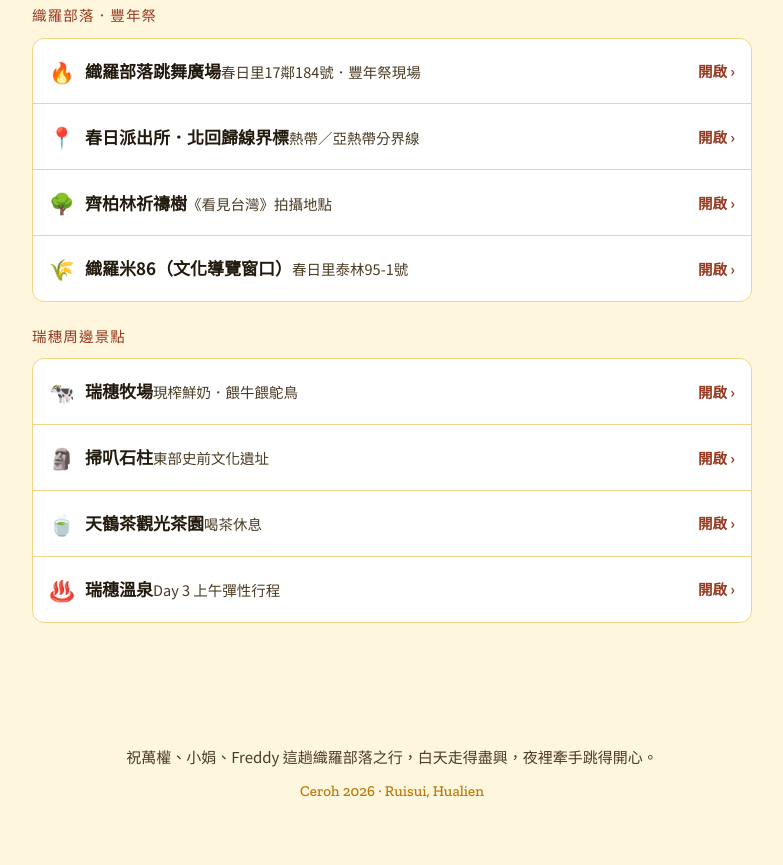
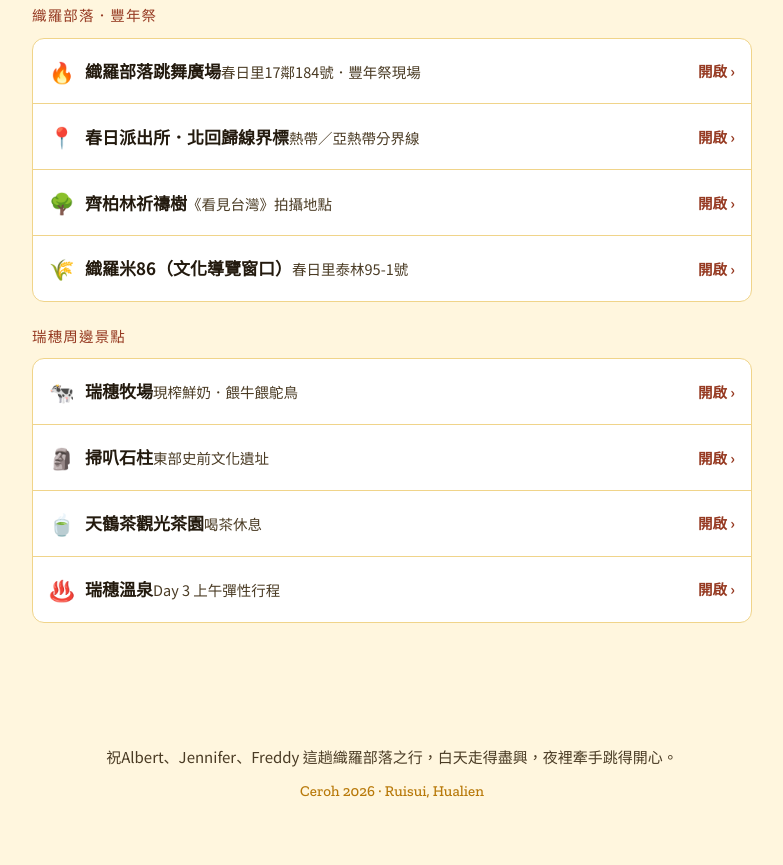
Before and after one commit to wonchenchang-AIhub/yuli-ceroh-trip, a plain HTML site: page index.html in a window 1280 px wide. Shown: the part 5743-6608 px from the top of the page, without its empty margins (248-1031 px from the left). Drawn offline with nearby package versions, Linux system fonts and the light colour scheme.

Commit message:
更新 index.html

```diff
--- a/index.html
+++ b/index.html
@@ -504,7 +504,7 @@
 </main>
 
 <footer>
-  祝萬權、小娟、Freddy 這趟織羅部落之行，白天走得盡興，夜裡牽手跳得開心。
+  祝Albert、Jennifer、Freddy 這趟織羅部落之行，白天走得盡興，夜裡牽手跳得開心。
   <div class="sig">Ceroh 2026 · Ruisui, Hualien</div>
 </footer>
 
```
